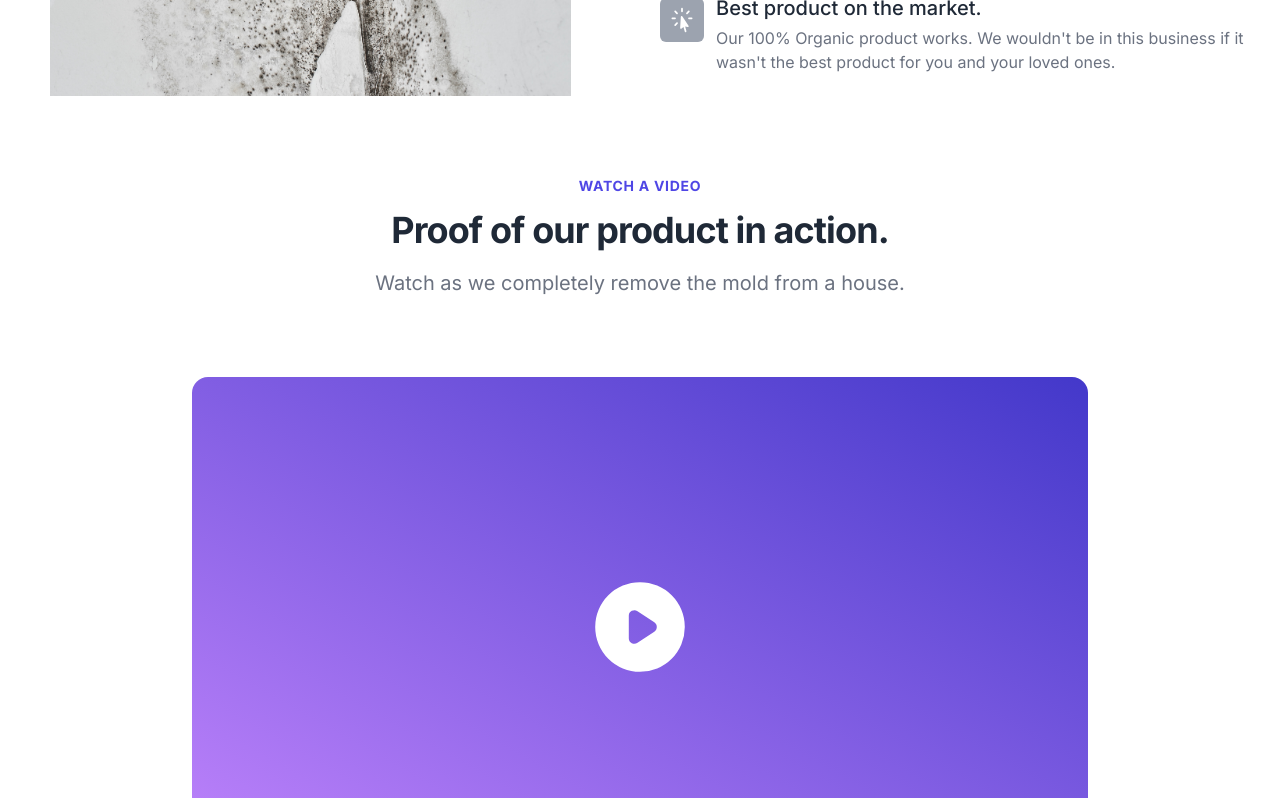
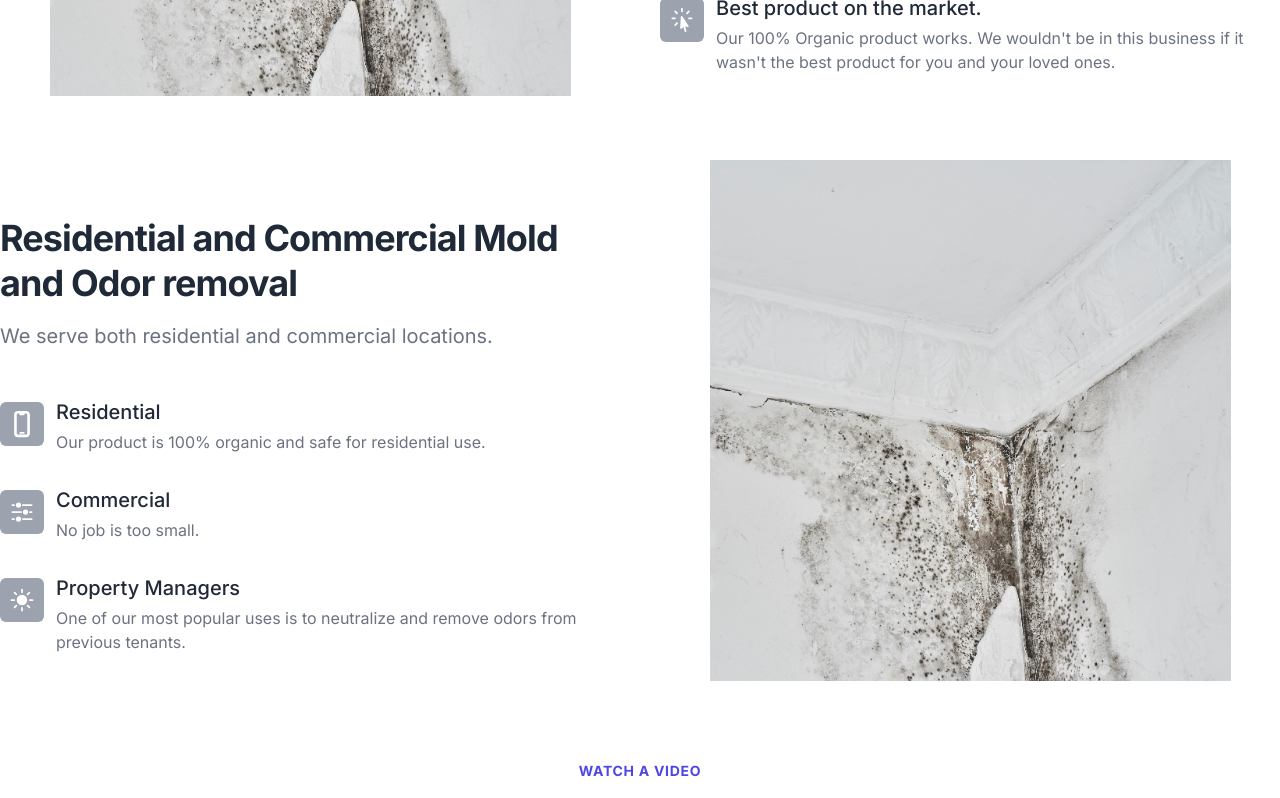
Before and after one commit to tultraximo/OMS, a Next.js app: page / in a window 1280 px wide. Shown: the part 820-1618 px from the top of the page. Built offline with nearby package versions, Linux system fonts and the light colour scheme.

Commit message:
switched smoke image problem

```diff
--- a/src/app/page.tsx
+++ b/src/app/page.tsx
@@ -7,7 +7,7 @@ import { Testimonials } from "@/components/Testimonials";
 import { Faq } from "@/components/Faq";
 import { Cta } from "@/components/Cta";
 
-import { benefitOne } from "@/components/data";
+import { benefitOne, benefitTwo } from "@/components/data";
 export default function Home() {
   return (
     <Container>
@@ -22,7 +22,7 @@ export default function Home() {
       </SectionTitle> */}
 
       <Benefits data={benefitOne} />
-      {/* <Benefits imgPos="right" data={benefitTwo} /> */}
+      <Benefits imgPos="right" data={benefitTwo} />
 
       <SectionTitle
         preTitle="Watch a video"
--- a/src/components/data.js
+++ b/src/components/data.js
@@ -37,27 +37,27 @@ const benefitOne = {
   ],
 };
 
-// const benefitTwo = {
-//   title: "Residential and Commercial Mold and Odor removal",
-//   desc: "We serve both residential and commercial locations.",
-//   image: benefitTwoImg,
-//   bullets: [
-//     {
-//       title: "Residential",
-//       desc: "Our product is 100% organic and safe for residential use.",
-//       icon: <DevicePhoneMobileIcon />,
-//     },
-//     {
-//       title: "Commercial",
-//       desc: "No job is too small.",
-//       icon: <AdjustmentsHorizontalIcon />,
-//     },
-//     {
-//       title: "Property Managers",
-//       desc: "One of our most popular uses is to neutralize and remove odors from previous tenants.",
-//       icon: <SunIcon />,
-//     },
-//   ],
-// };
+const benefitTwo = {
+  title: "Residential and Commercial Mold and Odor removal",
+  desc: "We serve both residential and commercial locations.",
+  image: benefitOneImg,
+  bullets: [
+    {
+      title: "Residential",
+      desc: "Our product is 100% organic and safe for residential use.",
+      icon: <DevicePhoneMobileIcon />,
+    },
+    {
+      title: "Commercial",
+      desc: "No job is too small.",
+      icon: <AdjustmentsHorizontalIcon />,
+    },
+    {
+      title: "Property Managers",
+      desc: "One of our most popular uses is to neutralize and remove odors from previous tenants.",
+      icon: <SunIcon />,
+    },
+  ],
+};
 
-export { benefitOne };
+export { benefitOne, benefitTwo };
```
